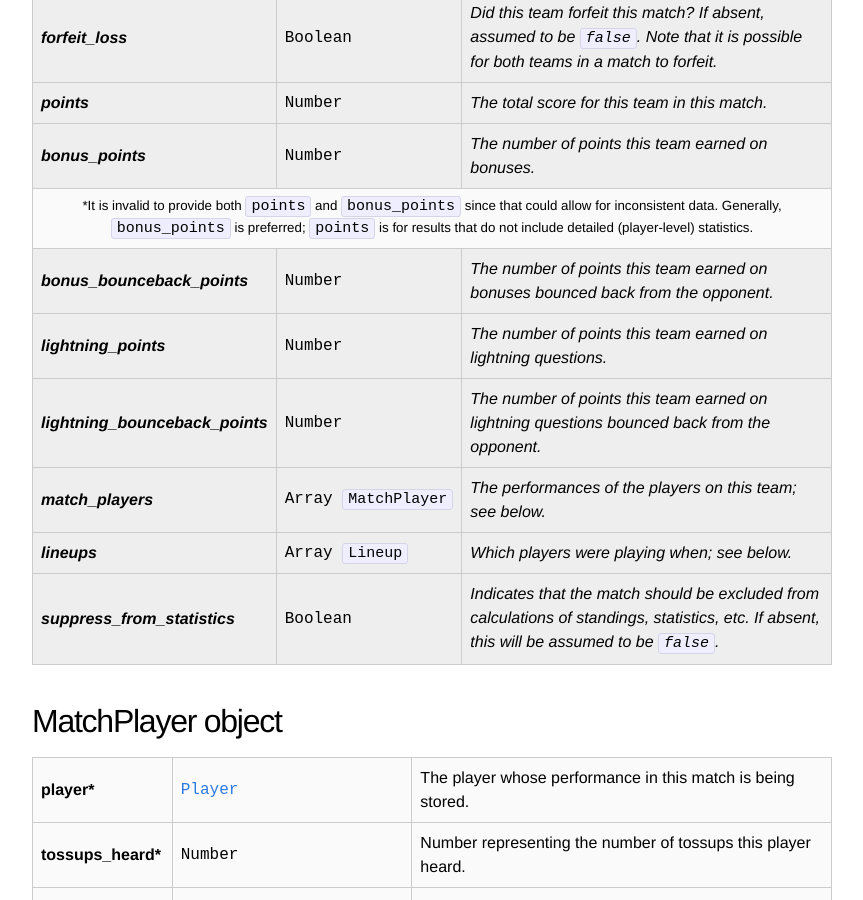
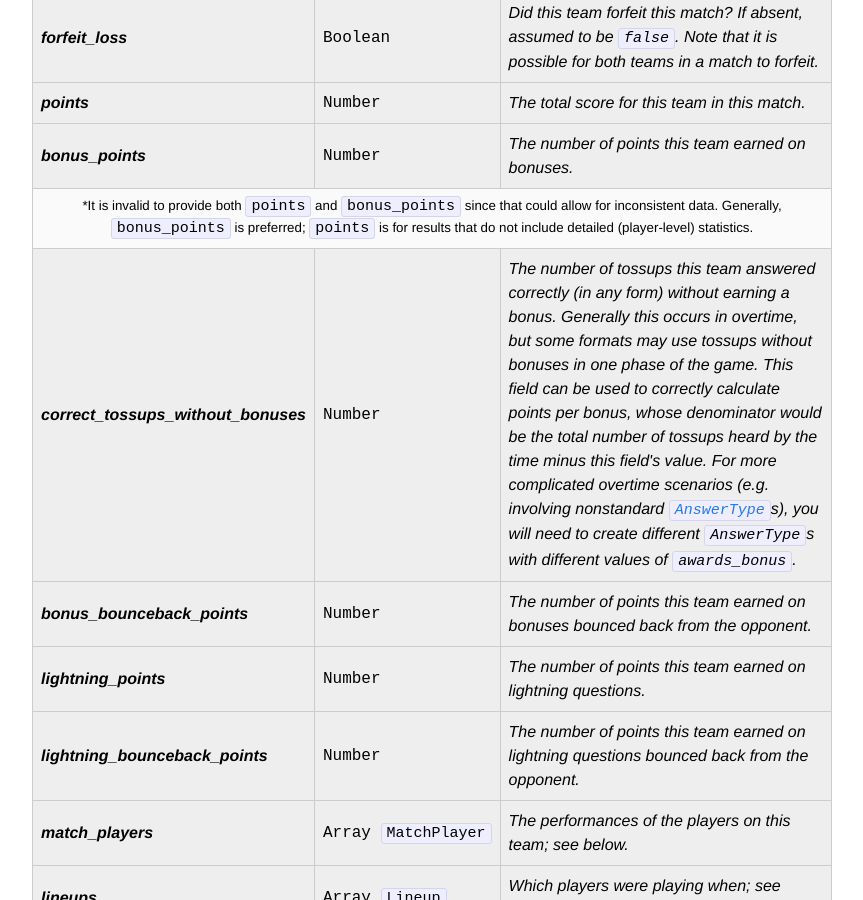
Before and after one commit to quizbowl/schema, a Jekyll site: the page built from match.md, in a window 1280 px wide and 900 px high, scrolled down 1275 px. Shown: the whole window, without its empty margins (208-1071 px from the left). Built offline with Jekyll 4.4.1, drawn with Linux system fonts in a browser that asks for light colours.

Commit message:
Add a concise way to handler overtime

```diff
--- a/match.md
+++ b/match.md
@@ -99,6 +99,11 @@ If a `Match` includes `Lineup` objects on its `MatchTeam` objects and includes `
   </tr>
   <tr class="required annotation">
     <td colspan="3">It is invalid to provide both <code>points</code> and <code>bonus_points</code> since that could allow for inconsistent data. Generally, <code>bonus_points</code> is preferred; <code>points</code> is for results that do not include detailed (player-level) statistics.</td>
+  </tr>
+  <tr class="optional">
+    <th>correct_tossups_without_bonuses</th>
+    <td class="type">Number</td>
+    <td>The number of tossups this team answered correctly (in any form) without earning a bonus. Generally this occurs in overtime, but some formats may use tossups without bonuses in one phase of the game. This field can be used to correctly calculate points per bonus, whose denominator would be the total number of tossups heard by the time minus this field's value. For more complicated overtime scenarios (e.g. involving nonstandard <code><a href="{{ site.baseurl }}/answer_type">AnswerType</a></code>s), you will need to create different <code>AnswerType</code>s with different values of <code>awards_bonus</code>.</td>
   </tr>
   <tr class="optional">
     <th>bonus_bounceback_points</th>
```
Also changed, not shown: index.md (+2 -2 lines).
